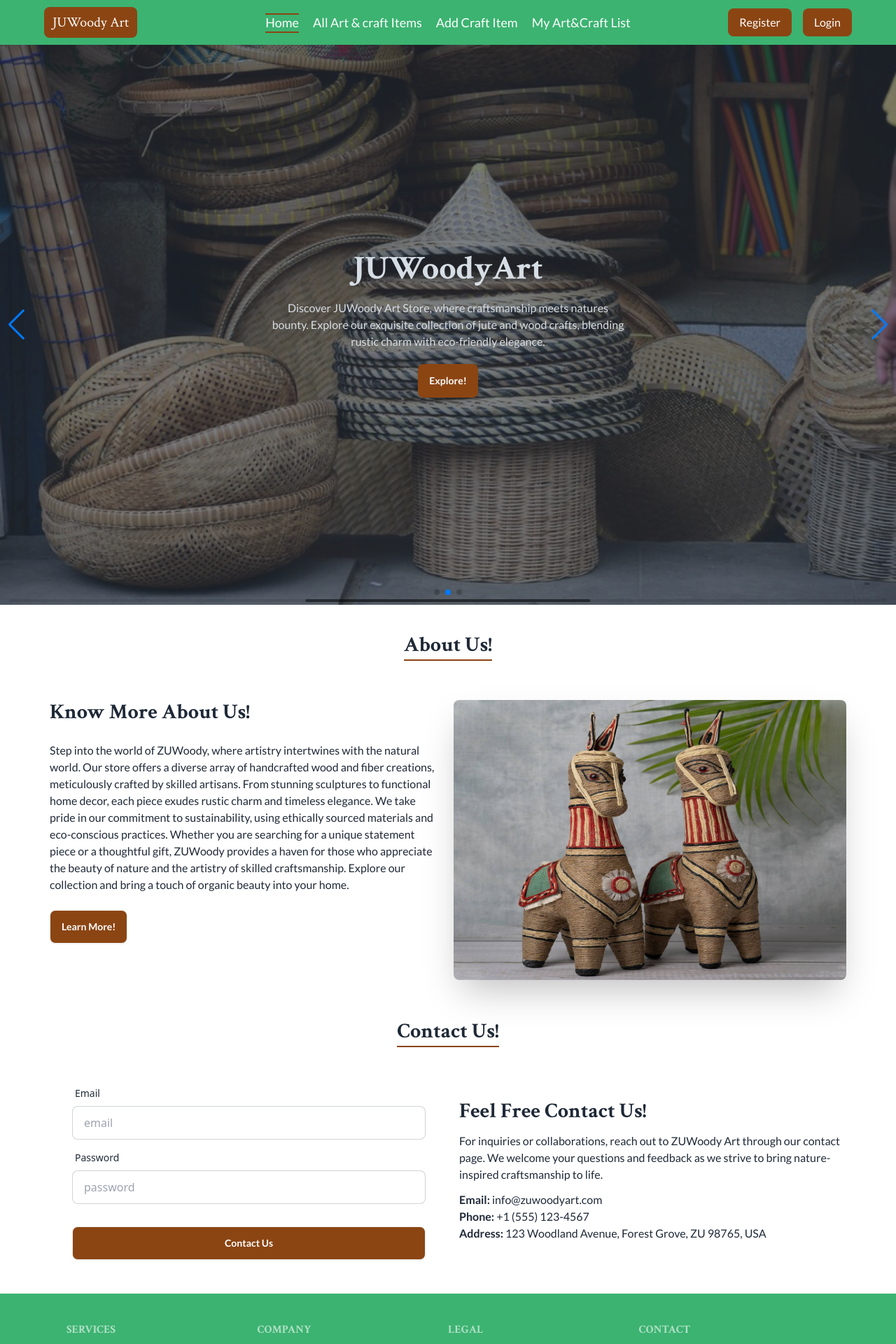
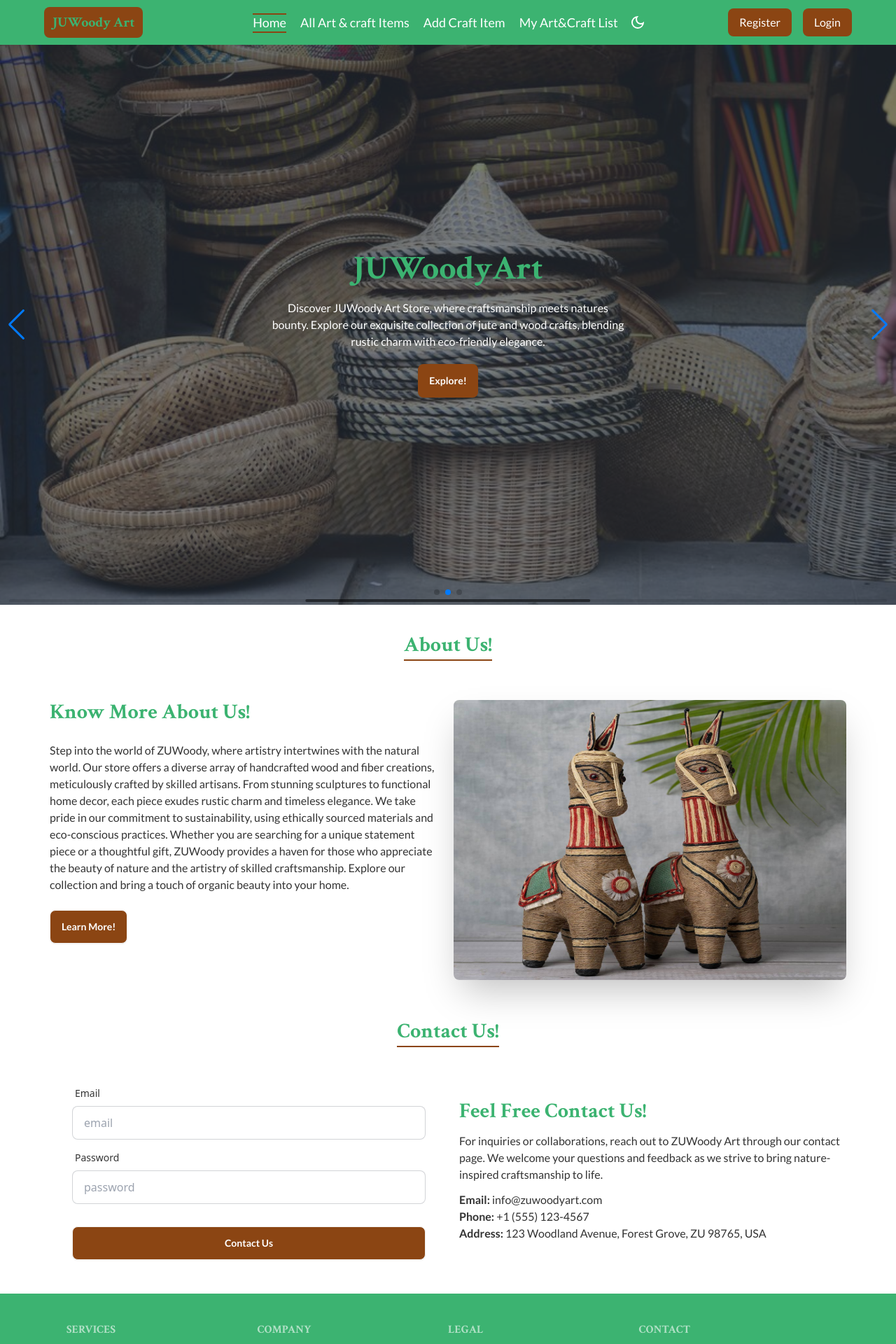
Before and after one commit to bapibiswas100808/pro-assignment-ten-client, a React (Vite) app: page / in a window 1280 px wide. Shown: the top 1920 px of the page at 70% size. Built offline with nearby package versions, Linux system fonts and the light colour scheme; no server answers.

Commit message:
dark mode added

```diff
--- a/index.html
+++ b/index.html
@@ -1,5 +1,5 @@
 <!DOCTYPE html>
-<html lang="en" data-theme="light">
+<html lang="en">
   <head>
     <meta charset="UTF-8" />
     <link rel="icon" type="image/svg+xml" href="./src/assets/JW.svg" />
--- a/src/Components/Banner/Banner.jsx
+++ b/src/Components/Banner/Banner.jsx
@@ -38,7 +38,7 @@ const Banner = () => {
       }}
     >
       <SwiperSlide>
-        <div className="lg:h-screen">
+        <div className="lg:h-screen banner-area">
           <div
             className="hero min-h-screen"
             style={{
@@ -47,7 +47,7 @@ const Banner = () => {
           >
             <div className="hero-overlay bg-opacity-60"></div>
             <div className="hero-content text-center text-neutral-content">
-              <div className="max-w-lg animate__animated animate__fadeInRight">
+              <div className="max-w-lg ">
                 <h1 className="mb-5 text-5xl font-bold">
                   J
                   <Typewriter
@@ -61,7 +61,7 @@ const Banner = () => {
                     delaySpeed={2000}
                   />
                 </h1>
-                <p className="mb-5 font-poppins animate__rubberBand">
+                <p className="mb-5 text-white ">
                   Discover JUWoody Art Store, where craftsmanship meets natures
                   bounty. Explore our exquisite collection of jute and wood
                   crafts, blending rustic charm with eco-friendly elegance.
@@ -84,7 +84,7 @@ const Banner = () => {
           >
             <div className="hero-overlay bg-opacity-60"></div>
             <div className="hero-content text-center text-neutral-content">
-              <div className="max-w-lg animate__animated animate__fadeInRight">
+              <div className="max-w-lg ">
                 <h1 className="mb-5 text-5xl font-bold ">
                   J
                   <Typewriter
@@ -98,7 +98,7 @@ const Banner = () => {
                     delaySpeed={2000}
                   />
                 </h1>
-                <p className="mb-5 font-poppins">
+                <p className="mb-5 text-white">
                   Discover JUWoody Art Store, where craftsmanship meets natures
                   bounty. Explore our exquisite collection of jute and wood
                   crafts, blending rustic charm with eco-friendly elegance.
@@ -121,7 +121,7 @@ const Banner = () => {
           >
             <div className="hero-overlay bg-opacity-60"></div>
             <div className="hero-content text-center text-neutral-content">
-              <div className="max-w-lg animate__animated animate__fadeInRight">
+              <div className="max-w-lg ">
                 <h1 className="mb-5 text-5xl font-bold ">
                   J
                   <Typewriter
@@ -135,7 +135,7 @@ const Banner = () => {
                     delaySpeed={2000}
                   />
                 </h1>
-                <p className="mb-5 font-poppins">
+                <p className="mb-5  text-white">
                   Discover JUWoody Art Store, where craftsmanship meets natures
                   bounty. Explore our exquisite collection of jute and wood
                   crafts, blending rustic charm with eco-friendly elegance.
--- a/src/Components/Footer/Footer.jsx
+++ b/src/Components/Footer/Footer.jsx
@@ -1,7 +1,7 @@
 import footerLogo from "../../assets/images/JW.png";
 const Footer = () => {
   return (
-    <div className="bg-[#3CB371] text-white">
+    <div className="bg-[#3CB371] text-white header-area">
       <footer className="grid grid-cols-1 md:grid-cols-2 lg:grid-cols-4 p-10 max-w-[1170px] mx-auto justify-between  space-y-10 lg:space-y-0 text-center lg:text-left">
         <nav className="flex flex-col mt-10 lg:mt-0">
           <h6 className="footer-title">Services</h6>
@@ -33,7 +33,7 @@ const Footer = () => {
           </a>
         </nav>
       </footer>
-      <footer className=" px-10 py-4 border-t max-w-[1170px] mx-auto flex flex-col md:flex-row lg:flex-row space-y-5 lg:space-y-0 items-center justify-between">
+      <footer className=" px-10 py-4 border-t max-w-[1170px] mx-auto flex flex-col md:flex-row lg:flex-row space-y-5 lg:space-y-0 items-center justify-between header-area">
         <div className="flex gap-5">
           <img className="max-h-[50px]" src={footerLogo} alt="" />
           <p>
--- a/src/Components/Header/Header.jsx
+++ b/src/Components/Header/Header.jsx
@@ -2,9 +2,17 @@ import { useContext } from "react";
 import { Link, NavLink } from "react-router-dom";
 import { AuthContext } from "../../Provider/AuthProvider/AuthProvider";
 import { Tooltip } from "react-tooltip";
+import { ThemeContext } from "../ThemeContext/ThemeContext";
+import { MdOutlineDarkMode } from "react-icons/md";
+import { BsFillSunFill } from "react-icons/bs";
 
 const Header = () => {
   const { user, logOut } = useContext(AuthContext);
+  const { theme, setTheme } = useContext(ThemeContext);
+  // Theme Selection
+  const handleMode = () => {
+    setTheme((currentTheme) => (currentTheme === "light" ? "dark" : "light"));
+  };
   const handleLogOut = () => {
     logOut()
       .then((result) => {
@@ -31,7 +39,7 @@ const Header = () => {
     </>
   );
   return (
-    <div className="bg-[#3CB371]">
+    <div className=" header-area">
       <div className="navbar max-w-[1170px] mx-auto">
         <div className="navbar-start">
           <div className="dropdown">
@@ -60,13 +68,27 @@ const Header = () => {
           </div>
           <Link
             to="/"
-            className="text-lg lg:text-xl text-white bg-[#8B4513] px-2 lg:px-3 py-2 rounded-lg"
+            className="text-lg lg:text-xl text-white bg-[#8B4513] px-2 lg:px-3 py-2 rounded-lg font-bold"
           >
             <h2>JUWoody Art</h2>
           </Link>
         </div>
         <div className="navbar-center hidden lg:flex">
           <ul className="flex items-center gap-5 px-1">{navLinks}</ul>
+        </div>
+        {/* Dark/light switch */}
+        <div className="pl-3">
+          <div className="switch">
+            <div className="theme-button text-2xl" onClick={handleMode}>
+              <i className="text-white">
+                {theme === "light" ? (
+                  <MdOutlineDarkMode className="fs-5" />
+                ) : (
+                  <BsFillSunFill className="fs-5" />
+                )}
+              </i>
+            </div>
+          </div>
         </div>
         <div className="navbar-end space-x-4">
           {user ? (
--- /dev/null
+++ b/src/Components/ThemeContext/ThemeContext.jsx
@@ -0,0 +1,3 @@
+import { createContext } from "react";
+
+export const ThemeContext = createContext(null);
--- a/src/Root.jsx
+++ b/src/Root.jsx
@@ -2,16 +2,25 @@ import { Outlet } from "react-router-dom";
 import Footer from "./Components/Footer/Footer";
 import Header from "./Components/Header/Header";
 import { Toaster } from "react-hot-toast";
+import { ThemeContext } from "./Components/ThemeContext/ThemeContext";
+import { useState } from "react";
 
 const Root = () => {
+  const [theme, setTheme] = useState("light");
   return (
     <>
+      <ThemeContext.Provider value={{ theme, setTheme }}>
+        <div className={`App ${theme}`}>
           <Header></Header>
           <div>
             <Toaster />
           </div>
+          <div className="outlet">
             <Outlet></Outlet>
+          </div>
           <Footer></Footer>
+        </div>
+      </ThemeContext.Provider>
     </>
   );
 };
--- a/src/index.css
+++ b/src/index.css
@@ -29,5 +29,84 @@ a,
 button {
   font-family: "Lato", sans-serif;
 }
+.light {
+  --var-header-bg: #3cb371;
+  --bs-bg-outlet: #ffffff;
+  --var-bar-bg: #ffffff;
+  --var-text-color: #333333;
+  --var-heading-color: #3cb371;
+  --var-card-bg: #ffffff;
+  --bs-table-text-color: #333333;
+  --bs-table-color-state: #ffffff;
+  --bs-footer-color: #ffffff;
+  --bs-text-outlet: #333333;
+  --bs-banner-color: #ffffff;
+  --bs-link-color: #8b4513;
+  --bs-header-link-color: #ffffff;
+}
+.dark {
+  --var-header-bg: #333333;
+  --var-text-color: #ffffff;
+  --bs-table-color-state: #333333;
+  --bs-table-text-color: #ffffff;
+  --bs-footer-color: #1a1c1e;
+  --bs-top-bg-sidebar: #1a1c1e;
+  --bs-link-color: #ffffff;
+}
+
+.top-side {
+  background-color: var(--bs-top-bg-sidebar);
+}
+.outlet {
+  background-color: var(--bs-bg-outlet);
+  color: var(--bs-text-outlet);
+}
+h1,
+h2,
+h3,
+h4,
+h5 {
+  color: var(--var-heading-color) !important;
+}
+p {
+  color: var(--var-text-color);
+}
+
+.header-area {
+  background-color: var(--var-header-bg);
+}
+
+.card {
+  background-color: var(--var-card-bg) !important;
+  color: var(--var-card-color);
+}
+table {
+  background-color: var(--bs-body-bg) !important;
+}
+input,
+textarea,
+select {
+  background-color: var(--bs-table-color-state) !important;
+}
+th,
+td {
+  color: var(--bs-table-text-color) !important;
+}
+label {
+  color: var(--bs-label-color) !important;
+}
+span {
+  color: var(--bs-label-color) !important;
+}
+a {
+  color: var(--bs-link-color) !important;
+}
+.banner-area p {
+  color: var(--bs-banner-color) !important;
+}
+.header-area a {
+  color: var(--bs-header-link-color) !important;
+}
+
 /* #8B4513 (Saddle Brown) */
 /* #3CB371 (Medium Sea Green) */
```
Lines whose indentation alone changed are shown as unchanged.
